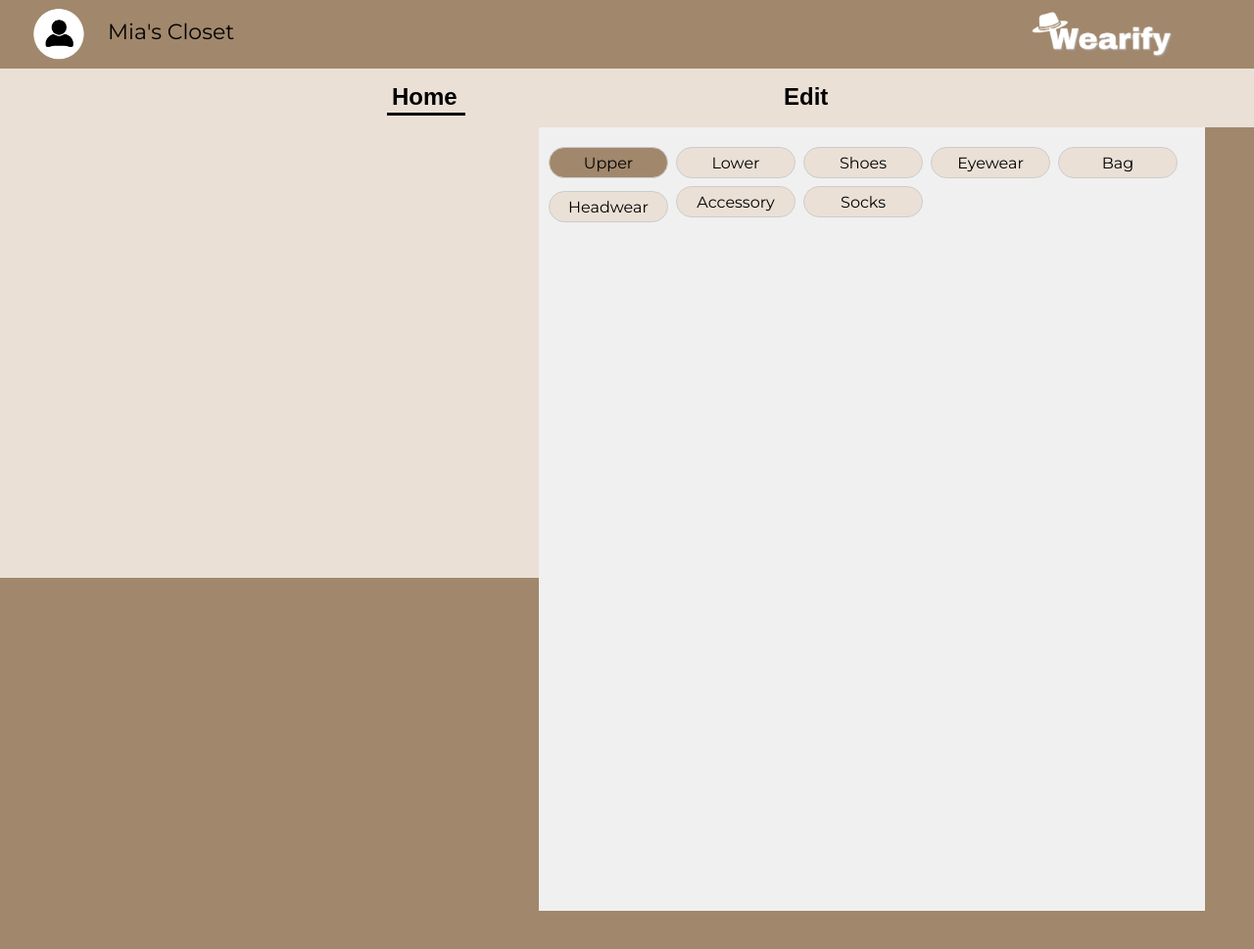
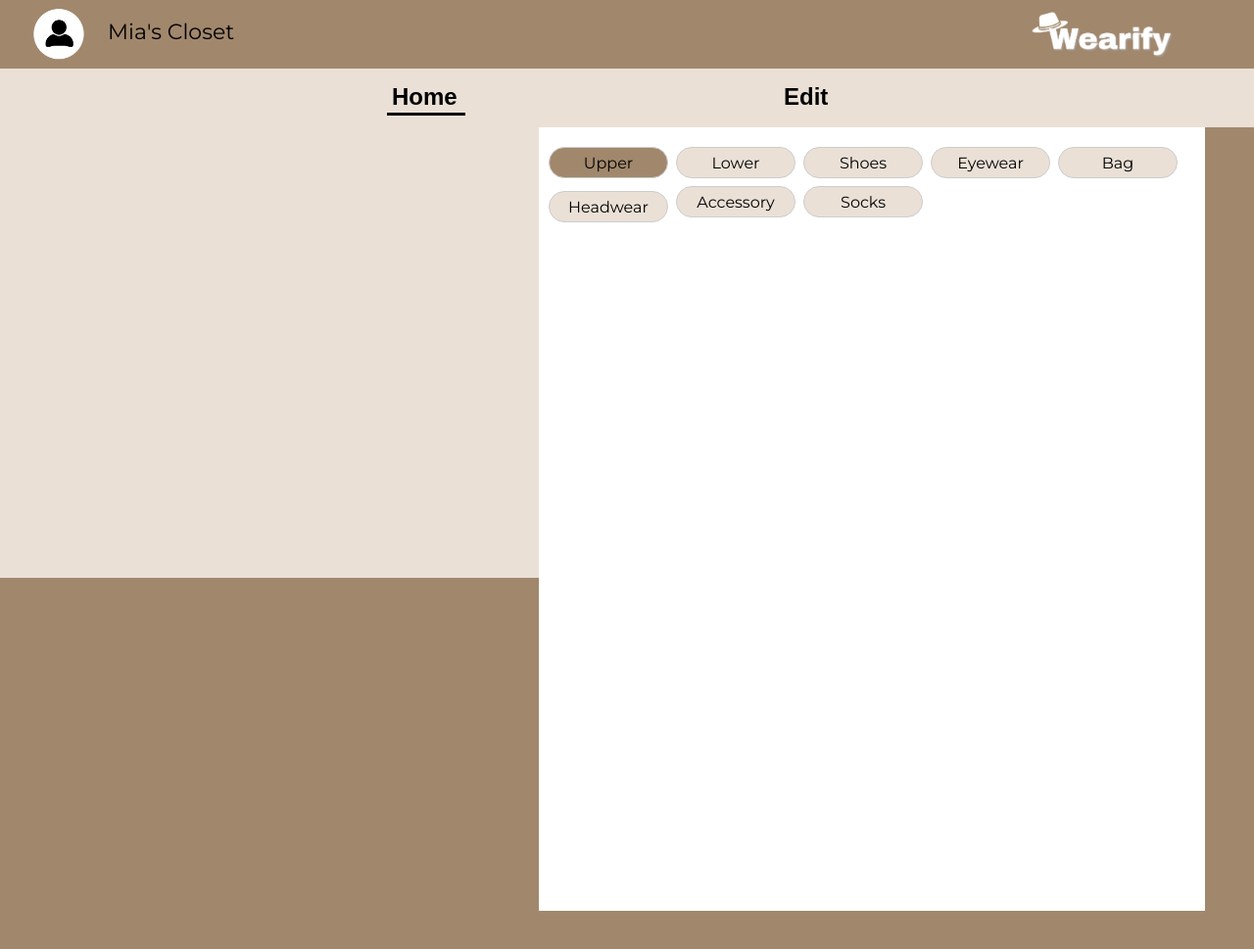
Before and after one commit to Julie-110405/Wearify-Website, a PHP site: page /home.html in a window 1280 px wide. Shown: the top 969 px of the page at 98% size. Run offline with PHP 8.4, Linux system fonts and the light colour scheme; some web fonts are replaced.

Commit message:
Codes for Homepage

```diff
--- a/home.css
+++ b/home.css
@@ -44,14 +44,14 @@
     width: 680px;
     height: 800px;
     overflow-y: auto;
-    background-color: #eae0d6;
+    background-color: #ffffff;
 
 }
 
 #square4 {
     width: 100%;
     height: 200vh;
-    background-color: #f0f0f0;
+    background-color: #ffffff;
 }
 
 .rounded-upper {
@@ -320,7 +320,7 @@
   width: 180px;
   height: 260px;
   z-index: 1;
-  background-color: #e4e4e4;
+  background-color: #eeeeee;
 }
 
 .add_icon {
@@ -332,3 +332,15 @@
     cursor: pointer;
     z-index: 1;
 }
+
+#recwhite {
+    position: fixed;
+    left: 550px;
+    top: 130px;
+    width: 660px;
+    height: 110px;
+    cursor: pointer;
+    opacity: 0.95;
+    background-color: #ffffff;
+    z-index: 1;
+}
--- a/home.html
+++ b/home.html
@@ -18,8 +18,6 @@
     <img src="default_profile.png" alt="Profile" class="default_profile">
     <img src="logo.png" alt="Wearify" class="logo">
     <div class="line"></div>
-    <div id="scrollContainer">
-        <div id="square4"></div>
     <div class="rounded-upper" onclick="toggleColor(this)">Upper</div>
     <div class="rounded-lower" onclick="toggleColor(this)">Lower</div>
     <div class="rounded-shoes" onclick="toggleColor(this)">Shoes</div>
@@ -28,6 +26,9 @@
     <div class="rounded-headwear" onclick="toggleColor(this)">Headwear</div>
     <div class="rounded-accessory" onclick="toggleColor(this)">Accessory</div>
     <div class="rounded-socks" onclick="toggleColor(this)">Socks</div>
+    <div id="recwhite"></div>
+    <div id="scrollContainer">
+        <div id="square4"></div>
         <div id="clothes"></div>
 
         <img src="add_icon.png" alt="Add" class="add_icon">
```
Lines whose indentation alone changed are shown as unchanged.
